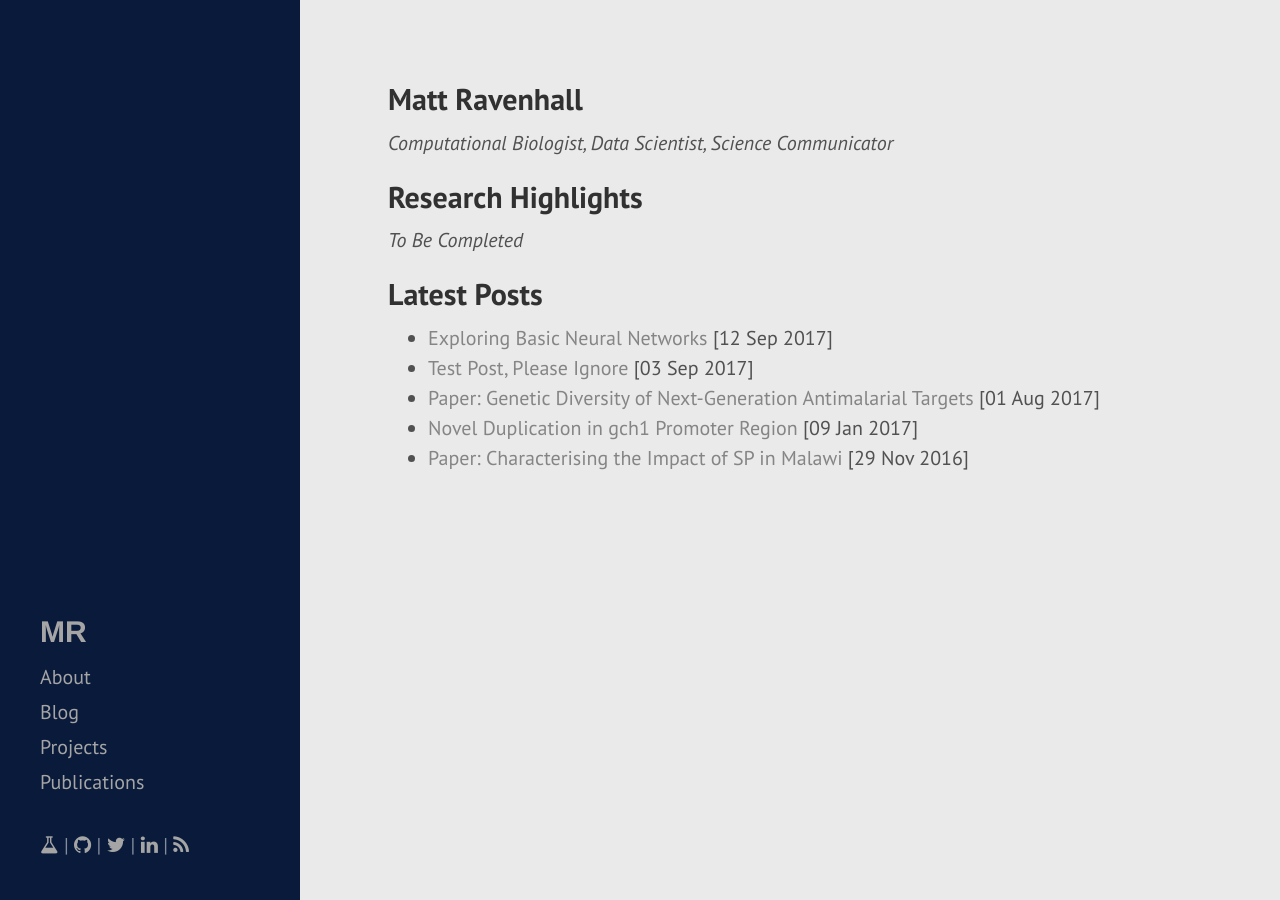
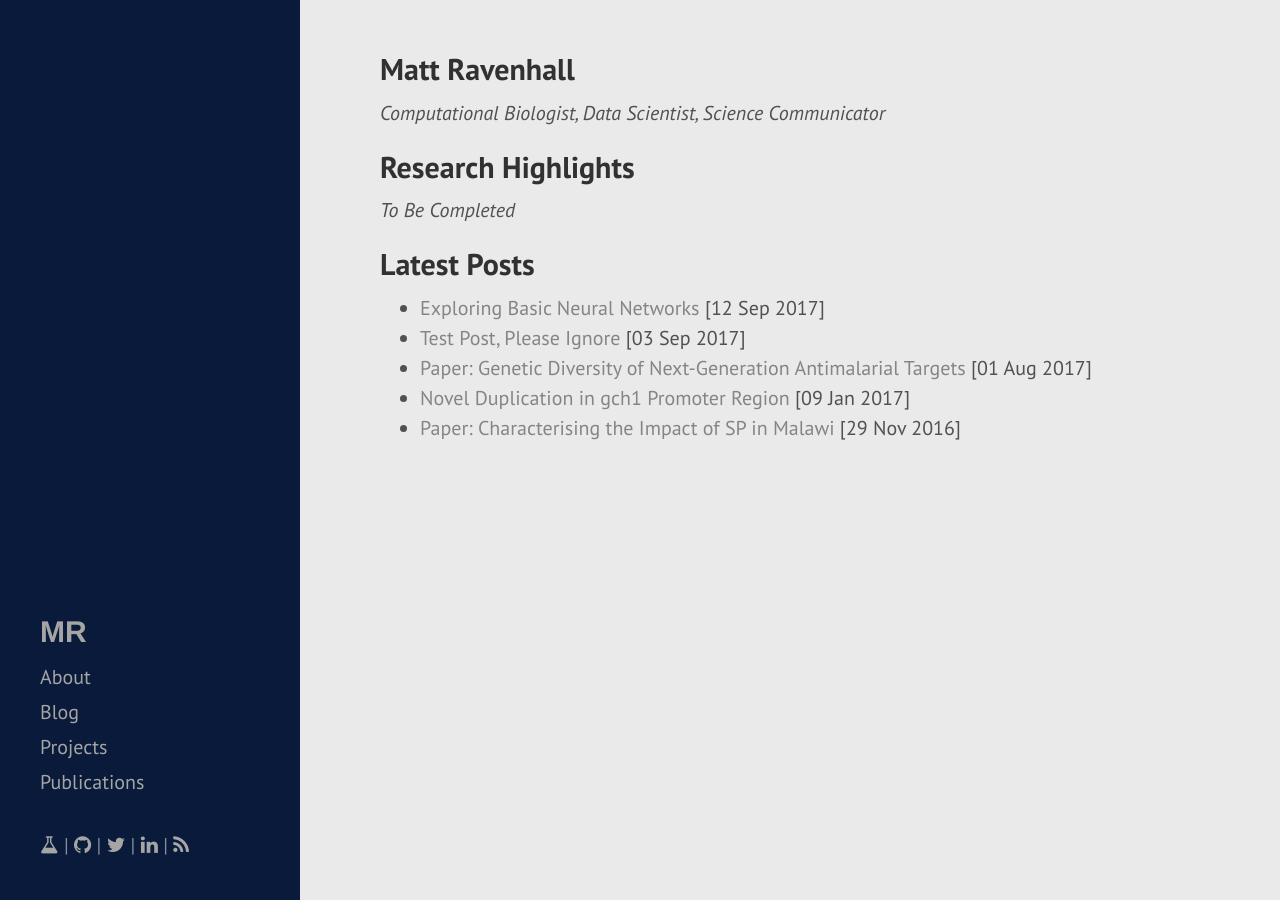
Before and after one commit to mattravenhall/mattravenhall.github.io, a Jekyll site: the page built from index.html, in a window 1280 px wide. Built offline with Jekyll 4.4.1, drawn with Linux system fonts in a browser that asks for light colours.

Commit message:
Mobile-friendly top margin

```diff
--- a/_layouts/default.html
+++ b/_layouts/default.html
@@ -7,6 +7,7 @@
   <body>
 
     {% include sidebar.html %}
+    <br>
     <div class="content container">{{ content }}</div>
 
   </body>
--- a/css/poole.css
+++ b/css/poole.css
@@ -43,7 +43,7 @@
 
 html,
 body {
-  margin-top: 2rem;
+  margin: 0;
   padding: 0;
   font-size: 1em;
   background-color: #EAEAEA;
```
